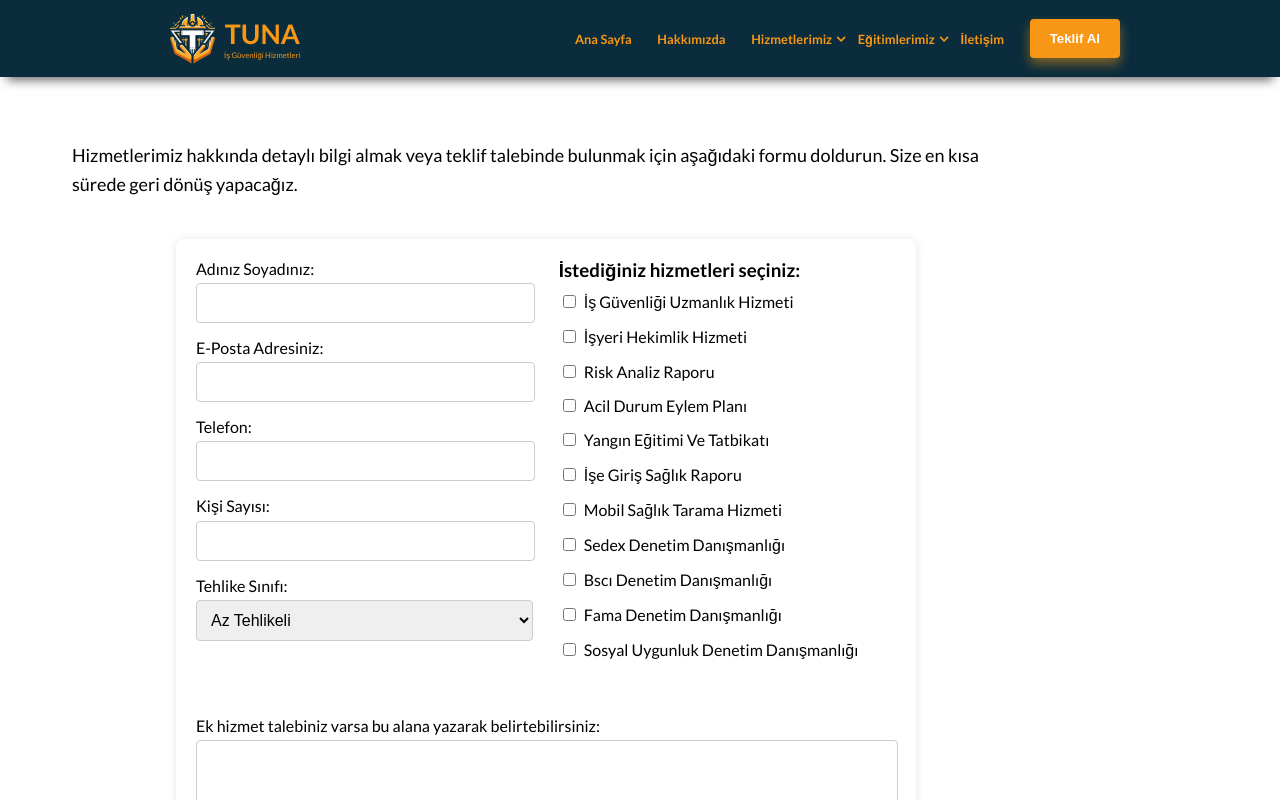
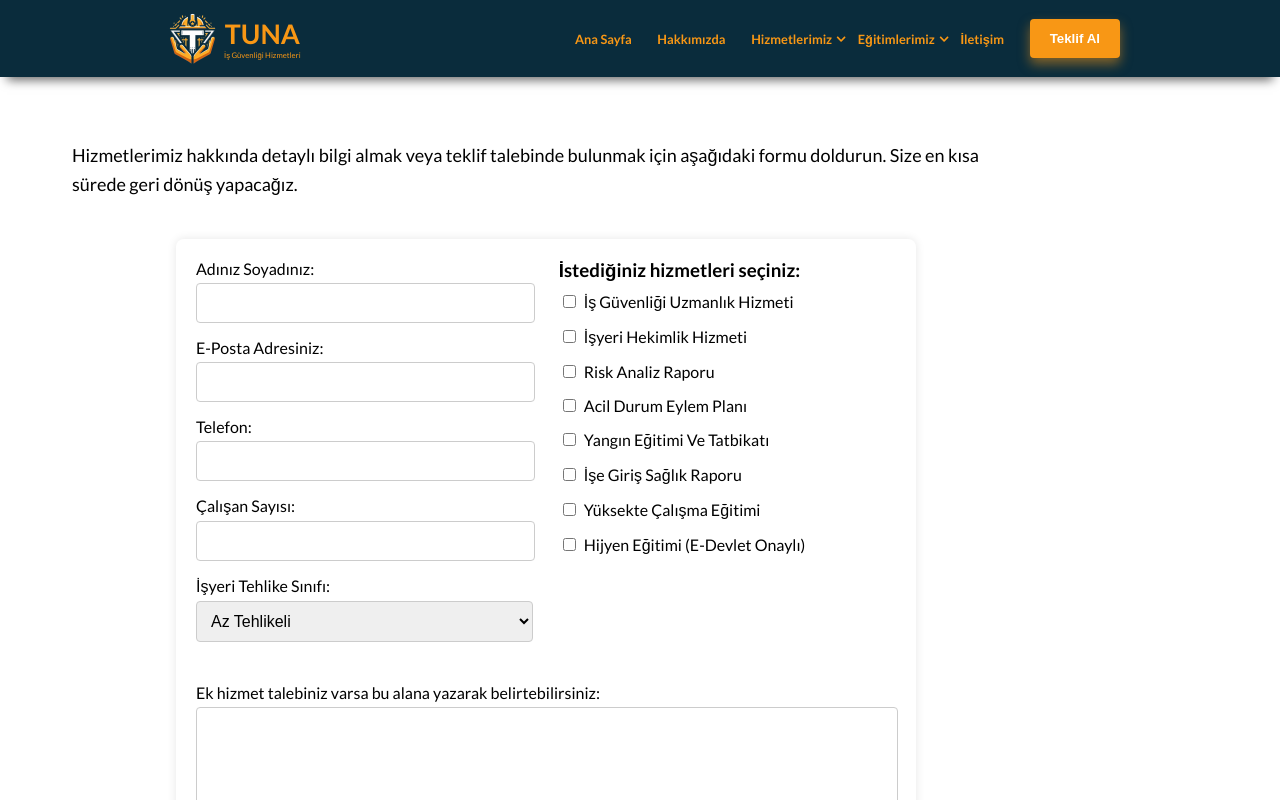
Before and after one commit to Harunyldz/Tuna, a React (Create React App) app in the folder tuna/: page /teklifAl in a window 1280 px wide. Shown: the top 800 px of the page. Built offline with nearby package versions, Linux system fonts and the light colour scheme.

Commit message:
teklif al değişiklikler yapıldı

```diff
--- a/tuna/src/pages/TeklifAl/TeklifAl.jsx
+++ b/tuna/src/pages/TeklifAl/TeklifAl.jsx
@@ -94,7 +94,7 @@ function TeklifAl() {
               />
             </label>
             <label className="person-count">
-              Kişi Sayısı:
+              Çalışan Sayısı:
               <input
                 type="number"
                 min={1}
@@ -104,7 +104,7 @@ function TeklifAl() {
               />
             </label>
             <label>
-              Tehlike Sınıfı:
+              İşyeri Tehlike Sınıfı:
               <select
                 value={riskClass}
                 onChange={(e) => setRiskClass(e.target.value)}
@@ -174,22 +174,22 @@ function TeklifAl() {
             <label>
               <input
                 type="checkbox"
-                value="Mobil Sağlık Tarama Hizmeti"
-                checked={services.includes("Mobil Sağlık Tarama Hizmeti")}
+                value="Yüksekte Çalışma Eğitimi"
+                checked={services.includes("Yüksekte Çalışma Eğitimi")}
                 onChange={handleCheckboxChange}
               />
-              Mobil Sağlık Tarama Hizmeti
+              Yüksekte Çalışma Eğitimi
             </label>
             <label>
               <input
                 type="checkbox"
-                value="Sedex Denetim Danışmanlığı"
-                checked={services.includes("Sedex Denetim Danışmanlığı")}
+                value="Hijyen Eğitimi"
+                checked={services.includes("Hijyen Eğitimi")}
                 onChange={handleCheckboxChange}
               />
-              Sedex Denetim Danışmanlığı
+              Hijyen Eğitimi (E-Devlet Onaylı)
             </label>
-            <label>
+            {/* <label>
               <input
                 type="checkbox"
                 value="Bscı Denetim Danışmanlığı"
@@ -197,8 +197,8 @@ function TeklifAl() {
                 onChange={handleCheckboxChange}
               />
               Bscı Denetim Danışmanlığı
-            </label>
-            <label>
+            </label> */}
+            {/* <label>
               <input
                 type="checkbox"
                 value="Fama Denetim Danışmanlığı"
@@ -206,8 +206,8 @@ function TeklifAl() {
                 onChange={handleCheckboxChange}
               />
               Fama Denetim Danışmanlığı
-            </label>
-            <label>
+            </label> */}
+            {/* <label>
               <input
                 type="checkbox"
                 value="Sosyal Uygunluk Denetim Danışmanlığı"
@@ -217,7 +217,7 @@ function TeklifAl() {
                 onChange={handleCheckboxChange}
               />
               Sosyal Uygunluk Denetim Danışmanlığı
-            </label>
+            </label> */}
           </label>
         </div>
         <div className="form-bottom">
```
